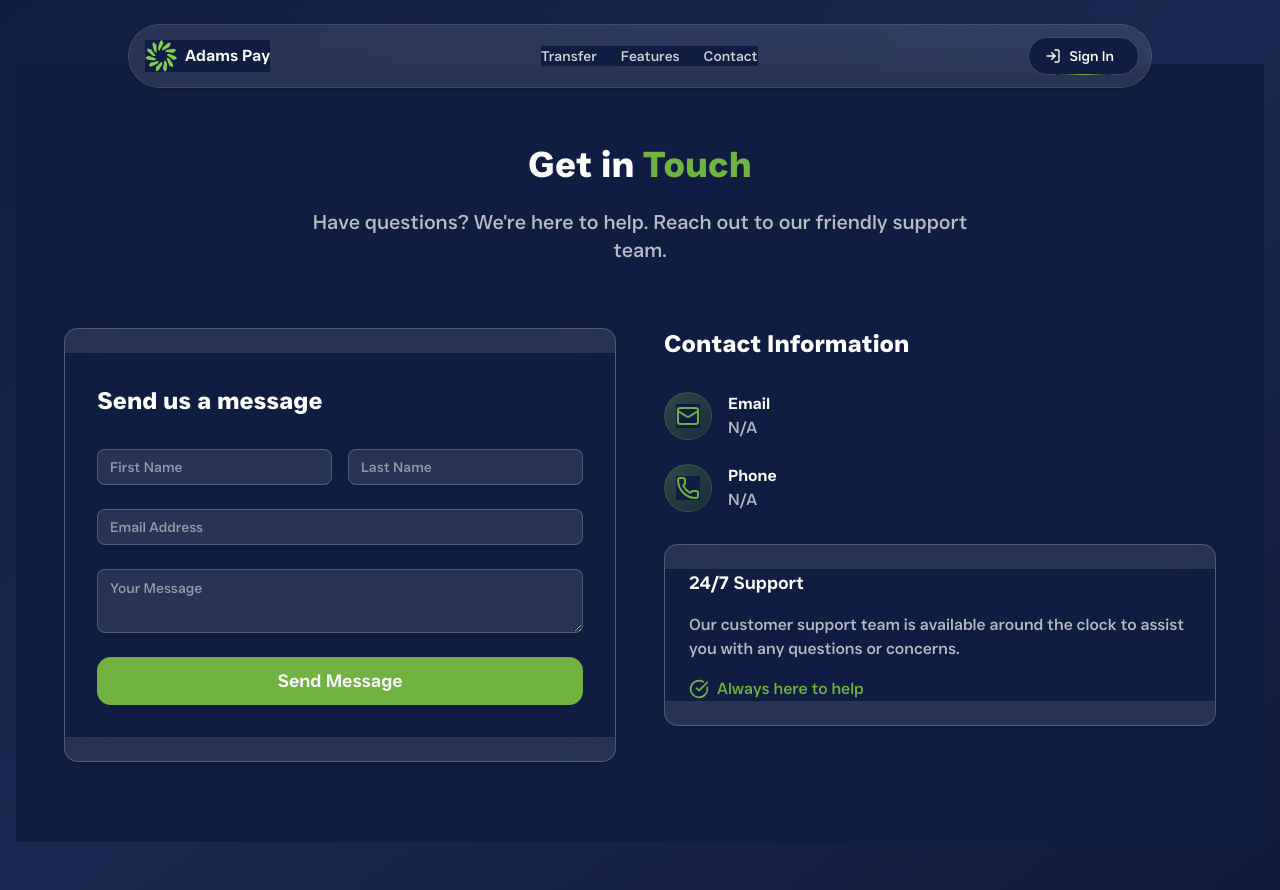
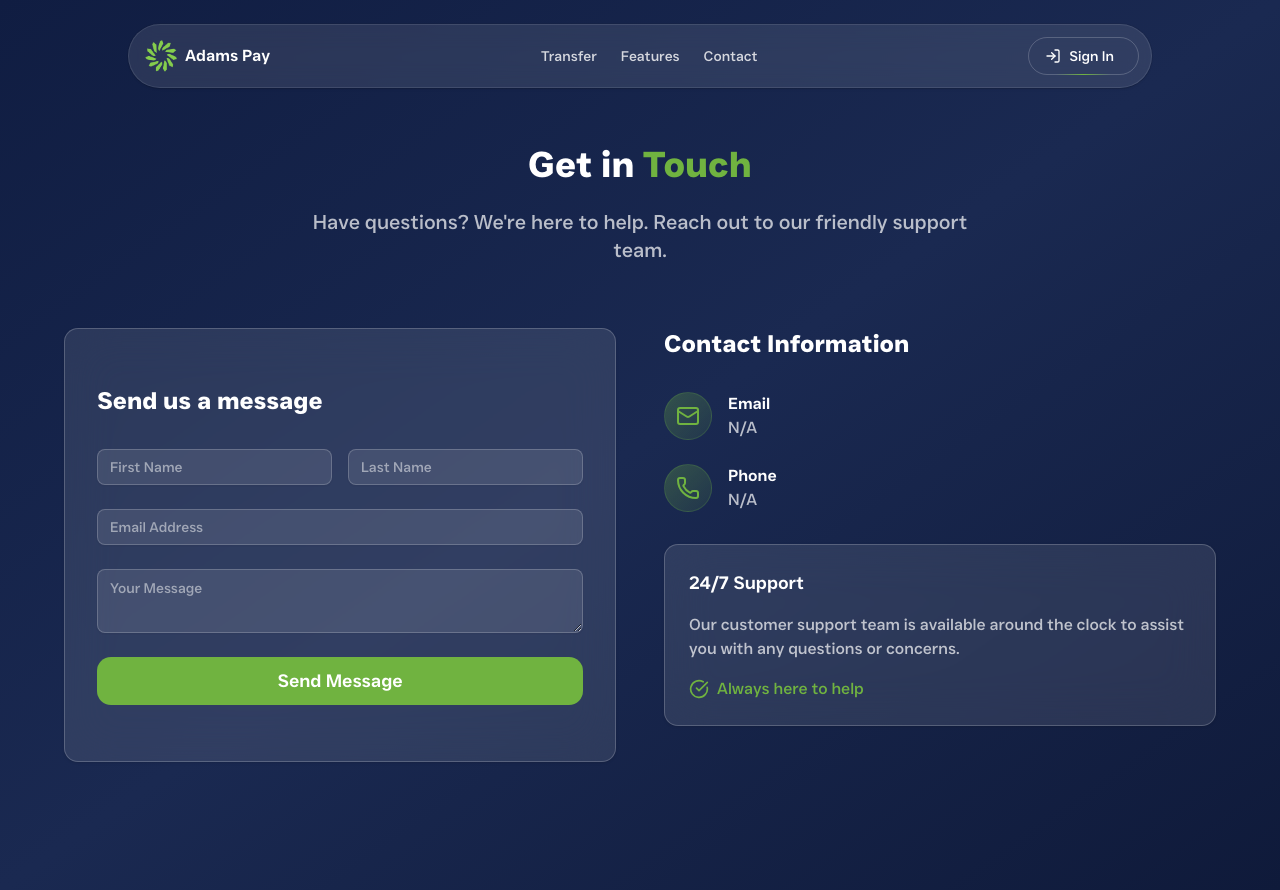
Before and after one commit to abdur28/adams-pay, a Next.js app: page /contact in a window 1280 px wide. Built offline with nearby package versions, Linux system fonts and the light colour scheme; no server answers; the database is empty.

Commit message:
first prod

```diff
--- a/app/globals.css
+++ b/app/globals.css
@@ -4,7 +4,7 @@
 @custom-variant dark (&:is(.dark *));
 
 :root {
-  --background: #101d42;
+  --background: oklch(1 0 0);
   --foreground: oklch(0.145 0 0);
   --card: oklch(1 0 0);
   --card-foreground: oklch(0.145 0 0);
@@ -53,7 +53,7 @@
 }
 
 .dark {
-  --background: 101d42;
+  --background: oklch(0.145 0 0);
   --foreground: oklch(0.985 0 0);
   --card: oklch(0.145 0 0);
   --card-foreground: oklch(0.985 0 0);
@@ -136,9 +136,9 @@
 
 @layer base {
   * {
-    @apply border-border outline-ring/50 bg-[#101d42];
+    @apply border-border outline-ring/50;
   }
   body {
-    @apply bg-background text-foreground;
+    @apply bg-[#101d42] text-foreground;
   }
 }
```
